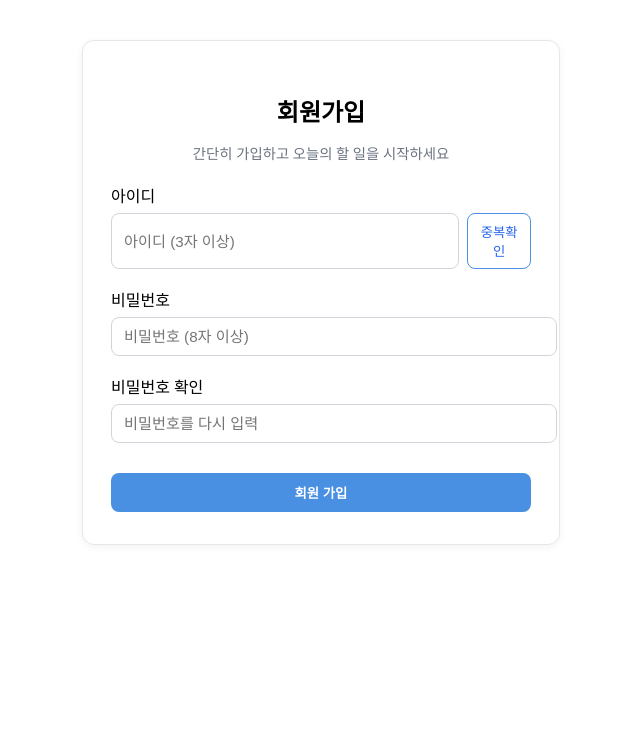
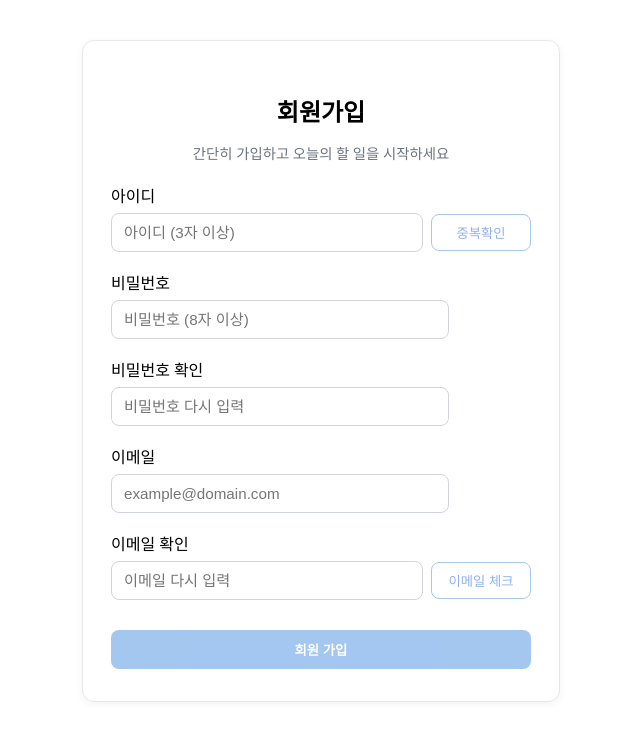
Before and after one commit to fftl/vue-fftl-todo, a Vue app: page /signup in a window 1280 px wide. Shown: the top 740 px of the page, without its empty margins (319-959 px from the left). Built offline with nearby package versions, Linux system fonts and the light colour scheme; the HTML template or start-up script is replaced by a standard one.

Commit message:
feat : emailvalid 기능 추가

```diff
--- a/src/components/Todo.vue
+++ b/src/components/Todo.vue
@@ -1,7 +1,7 @@
 <script setup lang="ts">
 import { ref, onMounted } from 'vue'
 import SearchInput from '@/components/common/SearchInput.vue'
-import { fetchTodos, addTodo, checkTodo } from '@/services/todo'
+import { getTodos, addTodo, checkTodo } from '@/services/todo'
 import type { Todo } from '@/types/todo'
 
 const text = ref('')
@@ -10,7 +10,7 @@ const loading = ref(false)
 
 onMounted(async () => {
   try {
-    todos.value = await fetchTodos()
+    todos.value = await getTodos()
   } catch (e) {
     console.error(e)
   }
--- a/src/components/common/DateSwitcher.vue
+++ b/src/components/common/DateSwitcher.vue
@@ -1,6 +1,7 @@
 <!-- src/components/common/DateSwitcher.vue -->
 <script setup lang="ts">
 import { computed } from 'vue'
+import { getTodoesDay } from '@/services/todo'
 
 type YMD = string // 'YYYY-MM-DD'
 
@@ -13,6 +14,10 @@ const props = withDefaults(
     showToday: true,
   },
 )
+
+async function doGetTodoes() {
+  console.log(getTodoesDay(props.modelValue))
+}
 
 const emit = defineEmits<{
   (e: 'update:model-value', v: YMD): void
@@ -56,6 +61,7 @@ function next() {
 }
 function today() {
   setDate(toYMD(new Date()))
+  doGetTodoes()
 }
 function onPick(e: Event) {
   const v = (e.target as HTMLInputElement).value as YMD
--- a/src/services/index.ts
+++ b/src/services/index.ts
@@ -2,7 +2,10 @@ import axios from 'axios'
 import { useAuthStore } from '@/stores/auth'
 
 const api = axios.create({
-  baseURL: 'http://144.24.84.56:8084/',
+  // Server
+  // baseURL: 'http://144.24.84.56:8084/',
+  // Develop
+  baseURL: 'http://localhost:8080/',
   headers: { 'Content-Type': 'application/json' },
 })
 
--- a/src/services/member.ts
+++ b/src/services/member.ts
@@ -1,6 +1,8 @@
-import type { LoginRequest } from '@/types/member'
+import type { LoginRequest, EmailValid } from '@/types/member'
 import api from './index'
 
 export const signUp = (data: LoginRequest) => api.post('/member', data)
 export const idCheck = (data: string) => api.get(`/member/${data}`)
 export const login = (data: LoginRequest) => api.post('/member/login', data)
+export const emailValidate = (email: string) =>
+  api.post<EmailValid>(`/member/email/valid?email=${email}`).then((r) => r.data)
--- a/src/services/todo.ts
+++ b/src/services/todo.ts
@@ -2,6 +2,8 @@ import api from '.'
 import type { Todo } from '@/types/todo'
 import { onMounted } from 'vue'
 
-export const fetchTodos = () => api.get<Todo[]>('/todo').then((r) => r.data)
+export const getTodos = () => api.get<Todo[]>('/todo').then((r) => r.data)
+export const getTodoesDay = (date: string) =>
+  api.get<Todo[]>(`/todo/day?date=${date}`).then((r) => r.data)
 export const checkTodo = (todoId: number) => api.post('/todo/check', { todoId }).then((r) => r.data)
 export const addTodo = (text: string) => api.post<Todo>('/todo', { text }).then((r) => r.data) // 컨트롤러가 @RequestBody Map<String,String> 받는 형태
--- a/src/views/Index.vue
+++ b/src/views/Index.vue
@@ -83,7 +83,9 @@ label {
 }
 
 input {
-  width: 100%;
+  display: block; /* 블록 요소로 변경 */
+  width: 100%; /* 버튼과 동일하게 */
+  box-sizing: border-box; /* padding 포함해서 width 계산 */
   padding: 10px 14px;
   border: 1px solid #ccc;
   border-radius: 8px;
--- a/src/views/SignUp.vue
+++ b/src/views/SignUp.vue
@@ -1,22 +1,120 @@
 <script setup lang="ts">
-import { ref } from 'vue'
-import type { LoginRequest } from '@/types/member'
-import { idCheck, signUp } from '@/services/member'
+import { ref, computed, watch } from 'vue'
+import type { SignUpRequest } from '@/types/member'
+import { idCheck, signUp, emailValidate } from '@/services/member'
+// emailValidate는 POST /auth/email/validate 를 호출한다고 가정
+// 반환 예시: { formatValid: boolean, domainValid: boolean, mxFound: boolean, disposable: boolean, suggestion?: string|null }
 
 const username = ref('')
 const password = ref('')
 const passwordCheck = ref('')
 
+const email = ref('')
+const emailConfirm = ref('')
+
+// 이메일 검사 상태
+type EmailStatus = 'idle' | 'checking' | 'ok' | 'error'
+const emailStatus = ref<EmailStatus>('idle')
+const emailMsg = ref('')
+
+// 버튼 중복 클릭 방지
+const loadingIdCheck = ref(false)
+const loadingEmailCheck = ref(false)
+const loadingSignUp = ref(false)
+
 function doIdCheck() {
-  idCheck(username.value)
+  if (!username.value || username.value.trim().length < 3) return
+  loadingIdCheck.value = true
+  idCheck(username.value).finally(() => (loadingIdCheck.value = false))
 }
 
-function doSignUp() {
-  const loginRequest: LoginRequest = {
-    username: username.value,
+// 이메일 더블 입력 일치 여부
+const emailMatch = computed(() => email.value.trim() !== '' && email.value === emailConfirm.value)
+// 비밀번호 규칙 및 일치
+const passwordValid = computed(() => password.value.length >= 8)
+const passwordMatch = computed(
+  () => password.value !== '' && password.value === passwordCheck.value,
+)
+// 아이디 규칙
+const usernameValid = computed(() => username.value.trim().length >= 3)
+
+// 이메일 검사가 통과되었는지
+const emailValidatedOk = computed(() => emailStatus.value === 'ok')
+
+// 회원가입 버튼 활성화 조건
+const canSubmit = computed(
+  () =>
+    usernameValid.value &&
+    passwordValid.value &&
+    passwordMatch.value &&
+    emailMatch.value &&
+    emailValidatedOk.value &&
+    !loadingSignUp.value,
+)
+
+// 이메일 입력이 바뀌면 검사 상태 리셋
+watch([email, emailConfirm], () => {
+  emailStatus.value = 'idle'
+  emailMsg.value = ''
+})
+
+async function doEmailCheck() {
+  // 기본적인 클라이언트 쪽 빠른 가드
+  if (!emailMatch.value) {
+    emailStatus.value = 'error'
+    emailMsg.value = '이메일이 서로 일치하지 않습니다.'
+    return
+  }
+  if (!email.value.includes('@')) {
+    emailStatus.value = 'error'
+    emailMsg.value = '이메일 형식을 확인해 주세요.'
+    return
+  }
+
+  loadingEmailCheck.value = true
+  emailStatus.value = 'checking'
+  emailMsg.value = '이메일 검사 중...'
+
+  try {
+    const r = await emailValidate(email.value.trim())
+
+    if (!r.formatValid) {
+      emailStatus.value = 'error'
+      emailMsg.value = '이메일 형식이 올바르지 않습니다.'
+    } else if (!r.mxFound) {
+      emailStatus.value = 'error'
+      emailMsg.value = '수신 가능한 메일 서버(MX)가 없어 보입니다.'
+    } else if (r.disposable) {
+      emailStatus.value = 'error'
+      emailMsg.value = '일회용/임시 이메일 도메인은 사용할 수 없습니다.'
+    } else {
+      emailStatus.value = 'ok'
+      emailMsg.value = r.suggestion
+        ? `사용 가능한 이메일입니다. 혹시 '${r.suggestion}'(으)로 쓰려던 건가요?`
+        : '사용 가능한 이메일입니다.'
+    }
+  } catch (e) {
+    emailStatus.value = 'error'
+    emailMsg.value = '이메일 검사 중 오류가 발생했습니다. 다시 시도해 주세요.'
+  } finally {
+    loadingEmailCheck.value = false
+  }
+}
+
+async function doSignUp() {
+  if (!canSubmit.value) return
+  loadingSignUp.value = true
+  const signUpRequest: SignUpRequest = {
+    username: username.value.trim(),
     password: password.value,
+    email: email.value.trim(),
   }
-  console.log(signUp(loginRequest))
+  try {
+    await signUp(signUpRequest)
+    // TODO: 성공 후 라우팅/알림
+  } finally {
+    loadingSignUp.value = false
+  }
 }
 </script>
 
@@ -25,6 +123,7 @@ function doSignUp() {
     <h2 class="title">회원가입</h2>
     <p class="subtitle">간단히 가입하고 오늘의 할 일을 시작하세요</p>
 
+    <!-- 아이디 -->
     <div class="form-group">
       <label for="username">아이디</label>
       <div class="input-row">
@@ -34,11 +133,20 @@ function doSignUp() {
           placeholder="아이디 (3자 이상)"
           v-model="username"
           class="input"
+          :class="{ invalid: username && !usernameValid }"
         />
-        <button class="btn-secondary" @click="doIdCheck">중복확인</button>
+        <button
+          class="btn-secondary"
+          :disabled="loadingIdCheck || !usernameValid"
+          @click="doIdCheck"
+        >
+          {{ loadingIdCheck ? '확인 중...' : '중복확인' }}
+        </button>
       </div>
+      <p v-if="username && !usernameValid" class="hint error">아이디는 3자 이상이어야 합니다.</p>
     </div>
 
+    <!-- 비밀번호 -->
     <div class="form-group">
       <label for="password">비밀번호</label>
       <input
@@ -46,22 +154,71 @@ function doSignUp() {
         type="password"
         placeholder="비밀번호 (8자 이상)"
         v-model="password"
-        class="input"
+        class="input align-to-button"
+        :class="{ invalid: password && !passwordValid }"
       />
+      <p v-if="password && !passwordValid" class="hint error">비밀번호는 8자 이상이어야 합니다.</p>
     </div>
 
+    <!-- 비밀번호 확인 -->
     <div class="form-group">
       <label for="passwordCheck">비밀번호 확인</label>
       <input
         id="passwordCheck"
         type="password"
-        placeholder="비밀번호를 다시 입력"
+        placeholder="비밀번호 다시 입력"
         v-model="passwordCheck"
-        class="input"
+        class="input align-to-button"
+        :class="{ invalid: passwordCheck && !passwordMatch }"
+      />
+      <p v-if="passwordCheck && !passwordMatch" class="hint error">
+        비밀번호가 서로 일치하지 않습니다.
+      </p>
+    </div>
+
+    <!-- 이메일 -->
+    <div class="form-group">
+      <label for="email">이메일</label>
+      <input
+        id="email"
+        type="email"
+        placeholder="example@domain.com"
+        v-model="email"
+        class="input align-to-button"
       />
     </div>
 
-    <button class="btn-primary" @click="doSignUp">회원 가입</button>
+    <!-- 이메일 확인 + 이메일 체크 -->
+    <div class="form-group">
+      <label for="emailConfirm">이메일 확인</label>
+      <div class="input-row">
+        <input
+          id="emailConfirm"
+          type="email"
+          placeholder="이메일 다시 입력"
+          v-model="emailConfirm"
+          class="input"
+          :class="{ invalid: emailConfirm && !emailMatch }"
+        />
+        <button
+          class="btn-secondary"
+          :disabled="loadingEmailCheck || !emailMatch"
+          @click="doEmailCheck"
+        >
+          {{ loadingEmailCheck ? '검사 중...' : '이메일 체크' }}
+        </button>
+      </div>
+
+      <!-- 이메일 관련 메시지 -->
+      <p v-if="emailConfirm && !emailMatch" class="hint error">이메일이 서로 일치하지 않습니다.</p>
+      <p v-if="emailStatus === 'checking'" class="hint">이메일 검사 중...</p>
+      <p v-if="emailStatus === 'ok'" class="hint success">{{ emailMsg }}</p>
+      <p v-if="emailStatus === 'error'" class="hint error">{{ emailMsg }}</p>
+    </div>
+
+    <button class="btn-primary" :disabled="!canSubmit" @click="doSignUp">
+      {{ loadingSignUp ? '가입 중...' : '회원 가입' }}
+    </button>
   </div>
 </template>
 
@@ -75,14 +232,13 @@ function doSignUp() {
   background: #fff;
   box-shadow: 0 2px 8px rgba(0, 0, 0, 0.05);
   text-align: center;
+  --side-actions-width: 108px;
 }
-
 .title {
   font-size: 1.5rem;
   font-weight: bold;
   margin-bottom: 6px;
 }
-
 .subtitle {
   font-size: 0.9rem;
   color: #6b7280;
@@ -93,7 +249,6 @@ function doSignUp() {
   margin-bottom: 18px;
   text-align: left;
 }
-
 label {
   display: block;
   font-weight: 500;
@@ -112,10 +267,15 @@ label {
   border-color: #4a90e2;
   box-shadow: 0 0 0 3px rgba(37, 99, 235, 0.2);
 }
+.input.invalid {
+  border-color: #ef4444;
+  box-shadow: 0 0 0 3px rgba(239, 68, 68, 0.15);
+}
 
 .input-row {
   display: flex;
   gap: 8px;
+  align-items: center;
 }
 
 .btn-primary {
@@ -129,20 +289,52 @@ label {
   cursor: pointer;
   margin-top: 12px;
 }
-.btn-primary:hover {
-  background: #4a90e2;
+.btn-primary:disabled {
+  opacity: 0.5;
+  cursor: not-allowed;
 }
 
+/* 버튼 크기 통일 */
 .btn-secondary {
-  padding: 8px 12px;
+  min-width: 100px; /* 추가 */
+  padding: 8px 0; /* 기존보다 균형 있게 */
   border: 1px solid #4a90e2;
   background: white;
   color: #2563eb;
   font-weight: 500;
   border-radius: 8px;
   cursor: pointer;
+  text-align: center;
+  flex-shrink: 0; /* 추가: 버튼이 줄어들지 않게 */
 }
-.btn-secondary:hover {
-  background: #eff6ff;
+
+.btn-secondary:disabled {
+  opacity: 0.5;
+  cursor: not-allowed;
+}
+
+/* 모바일에서 꽉 차게 하고 싶다면 옵션(원하면 유지) */
+@media (max-width: 420px) {
+  .signup-card {
+    --side-actions-width: 0px;
+  }
+  .input.align-to-button {
+    width: 100%;
+  }
+}
+
+.input.align-to-button {
+  width: calc(100% - var(--side-actions-width));
+}
+
+.hint {
+  font-size: 0.85rem;
+  margin-top: 6px;
+}
+.hint.error {
+  color: #b91c1c;
+}
+.hint.success {
+  color: #047857;
 }
 </style>
```
Also changed, not shown: src/types/member.ts (+13 -0 lines).
